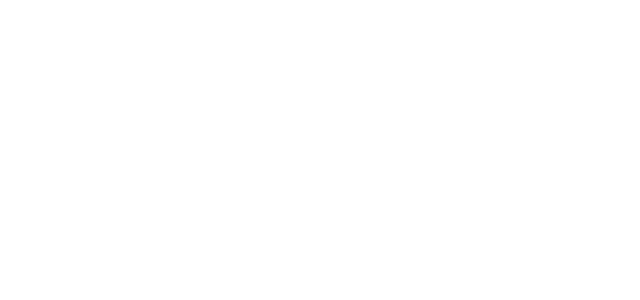
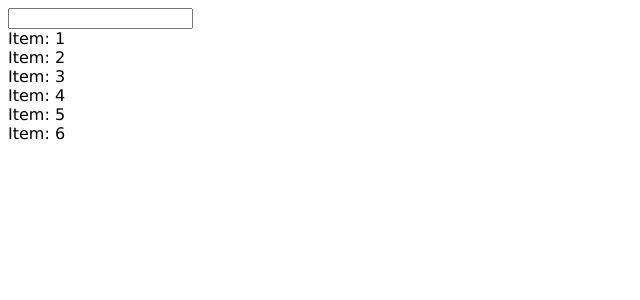
Before and after one commit to rajaovi/react-concepts, a React (Vite) app in the folder concepts/: page /usetransition in a window 1280 px wide. Before the commit this address had no page. Shown: the top 300 px of the page, without its empty margins (0-640 px from the left). Built offline with nearby package versions, Linux system fonts and the light colour scheme.

Commit message:
useTransition Examples

```diff
--- a/concepts/src/pages/home/index.jsx
+++ b/concepts/src/pages/home/index.jsx
@@ -5,7 +5,7 @@
 const Home = () => {
   return (
     <div className="home">
-      <h3>Click any Concepts !</h3>
+      <h3>React concepts with Examples</h3>
       <nav className="homeNav">
         <ul>
           <li>
--- a/concepts/src/pages/hooks/index.jsx
+++ b/concepts/src/pages/hooks/index.jsx
@@ -15,6 +15,9 @@
         <li>
           <Link to="/usecontext">Use Context</Link>
         </li>
+        <li>
+          <Link to="/usetransition">Use Transition</Link>
+        </li>
       </ul>
     </>
   );
--- /dev/null
+++ b/concepts/src/pages/hooks/useTransition/index.jsx
@@ -0,0 +1,33 @@
+import React, { useState, useTransition } from "react";
+
+const defaultList = [1, 2, 3, 4, 5, 6];
+const listSize = 10000;
+
+const UseTransition = () => {
+  const [name, setName] = useState("");
+  const [list, setList] = useState(defaultList);
+  const [isPending, startTransition] = useTransition();
+
+  const handleChange = (e) => {
+    const { value } = e.target;
+    setName(value);
+    const data = [];
+    startTransition(() => {
+        for (let i = 0; i < listSize; i++) {
+          data[i] = value;
+        }
+        setList(data);
+    })
+  };
+
+  return (
+    <>
+      <input type="text" value={name} onChange={handleChange} />
+      {isPending ? <h4>Loading</h4> :list.map((item, index) => (
+        <div key={index}>Item: {item}</div>
+      ))}
+    </>
+  );
+};
+
+export default UseTransition;
--- a/concepts/src/routes.jsx
+++ b/concepts/src/routes.jsx
@@ -6,6 +6,7 @@
 import UseMemo from "./pages/hooks/useMemo";
 import UseCallBack from "./pages/hooks/useCallback";
 import UseContext from "./pages/hooks/useContext";
+import UseTransition from "./pages/hooks/useTransition";
 
 const RoutePage = () => {
   return (
@@ -15,6 +16,7 @@
       <Route path="/usememo" element={<UseMemo />} />
       <Route path="/usecallback" element={<UseCallBack />} />
       <Route path="/usecontext" element={<UseContext />} />
+      <Route path="/usetransition" element={<UseTransition />} />
     </Routes>
   );
 };
```
